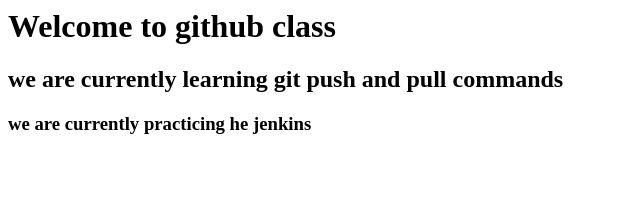
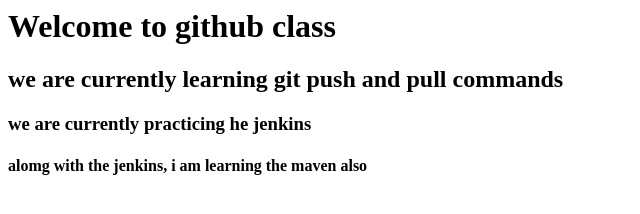
Before and after one commit to prasadvitt/newrepo, a plain HTML site: page index.html in a window 1280 px wide. Shown: the whole page, without its empty margins (0-640 px from the left). Drawn offline with Linux system fonts and the light colour scheme.

Commit message:
Update index.html

```diff
--- a/index.html
+++ b/index.html
@@ -1,3 +1,4 @@
 <h1>Welcome to github class</h1>
 <h2> we are currently learning git push and pull commands </h2>
 <h3> we are currently practicing he jenkins </h3>
+<h4> alomg with the jenkins, i am learning the maven also</h4>
```
